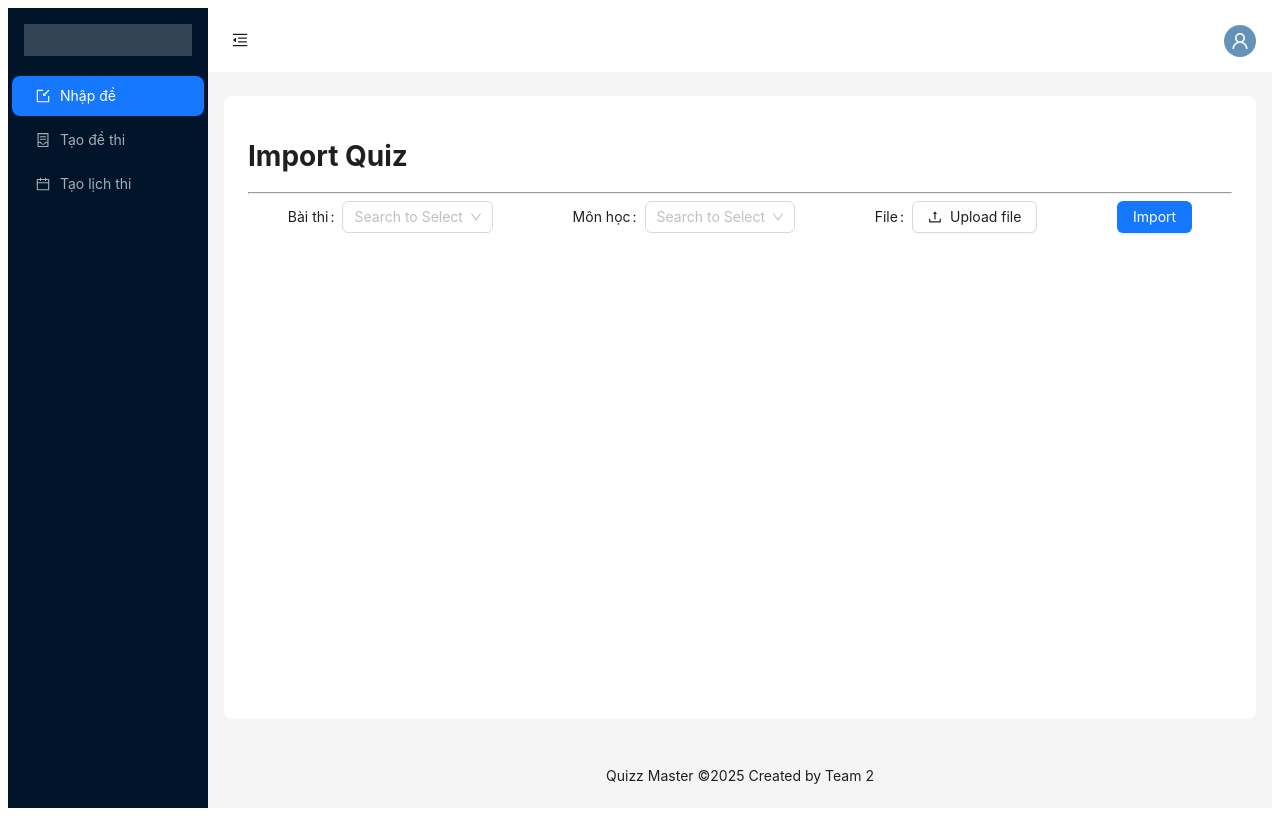
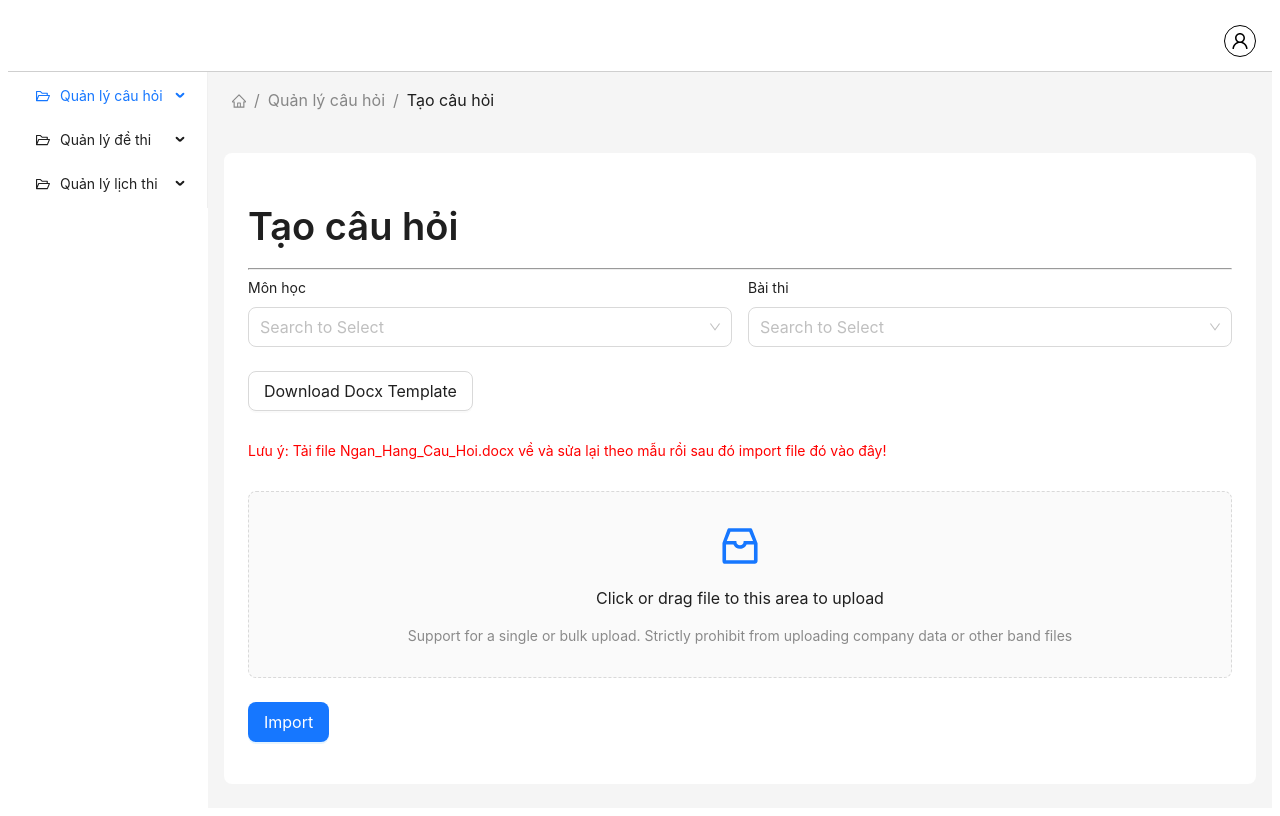
Before and after one commit to xrl111/PPR501, a React (Vite) app in the folder frontend/: page /main in a window 1280 px wide. Built offline with nearby package versions, Linux system fonts and the light colour scheme; no server answers; sample sign-in values are in the browser's storage; what antd-style would draw is missing.

Commit message:
update giao diện import câu hỏi

```diff
--- a/frontend/src/apis/index.ts
+++ b/frontend/src/apis/index.ts
@@ -1,5 +1,11 @@
 import axios from 'axios';
-import { LoginData, LoginResponse, User } from '../types/index';
+import {
+  ExamData,
+  ExamScheduleData,
+  LoginData,
+  LoginResponse,
+  User,
+} from '../types/index';
 
 const apiClient = axios.create({
   baseURL: 'http://127.0.0.1:8000/api/',
@@ -68,6 +74,7 @@ export const logout = (): string => {
   localStorage.removeItem('refreshToken');
   localStorage.removeItem('accessToken');
   localStorage.removeItem('username');
+  localStorage.removeItem('selectedMenuItem');
   return 'OK';
 };
 
@@ -101,7 +108,7 @@ export const getSubjects = async () => {
   }
 };
 
-export const importExam = async (formData: FormData) => {
+export const createQuestion = async (formData: FormData) => {
   try {
     const response = await apiClient.post('/import-docx/', formData, {
       headers: {
@@ -114,3 +121,23 @@ export const importExam = async (formData: FormData) => {
     throw error;
   }
 };
+
+export const createExam = async (data: ExamData) => {
+  try {
+    const response = await apiClient.post('/exams/', data);
+    return response.data;
+  } catch (error) {
+    console.error('Error creating exam:', error);
+    throw error;
+  }
+};
+
+export const createExamScheduleApi = async (data: ExamScheduleData) => {
+  try {
+    const response = await apiClient.post('/exam-schedules/', data);
+    return response.data;
+  } catch (error) {
+    console.error('Error creating exam schedule:', error);
+    throw error;
+  }
+};
--- /dev/null
+++ b/frontend/src/components/layouts/CreateExam.tsx
@@ -0,0 +1,74 @@
+import React from 'react';
+import { Wrapper } from '../atoms';
+import { Button, Form, Input, message, Select } from 'antd';
+import { filterSort } from '../../utils';
+import { useMutation, useQuery } from '@tanstack/react-query';
+import { createExam, getSubjects } from '../../apis';
+import { ExamData, SubjectOption } from '../../types';
+const formItemLayout = {
+  labelCol: {
+    xs: { span: 24 },
+    sm: { span: 6 },
+  },
+  wrapperCol: {
+    xs: { span: 24 },
+    sm: { span: 14 },
+  },
+};
+const CreateExam: React.FC = () => {
+  const { data: subjectData } = useQuery({
+    queryKey: ['subject'],
+    queryFn: getSubjects,
+    retry: false,
+  });
+  const subjectOptions =
+    subjectData?.map((subject: SubjectOption) => ({
+      value: subject.id,
+      label: subject.name,
+    })) ?? [];
+  const createQuestionData = useMutation({
+    mutationFn: createExam,
+    onSuccess: () => {
+      message.success('Imported successfully');
+    },
+    onError: (error: Error) => {
+      message.error(error.message);
+    },
+  });
+  const onFinish = (values: ExamData) => {
+    createQuestionData.mutate(values);
+  };
+  return (
+    <Wrapper>
+      <h1>Create Exam</h1>
+      <hr />
+      <Form {...formItemLayout} onFinish={onFinish}>
+        <Form.Item label="Exam Code" name="exam_code">
+          <Input />
+        </Form.Item>
+        <Form.Item label="Duration" name="duration">
+          <Input />
+        </Form.Item>
+        <Form.Item label="Num questions" name="num_questions">
+          <Input />
+        </Form.Item>
+        <Form.Item label="Subject" name="subject">
+          <Select
+            showSearch
+            placeholder="Search to Select"
+            optionFilterProp="label"
+            filterSort={filterSort}
+            options={subjectOptions}
+          />
+        </Form.Item>
+        <Form.Item wrapperCol={{ offset: 6, span: 16 }}>
+          <Button type="primary" htmlType="submit">
+            Submit
+          </Button>
+        </Form.Item>
+      </Form>
+    </Wrapper>
+  );
+};
+
+export { CreateExam };
--- /dev/null
+++ b/frontend/src/components/layouts/CreateExamSchedule.tsx
@@ -0,0 +1,77 @@
+import React from 'react';
+import { Wrapper } from '../atoms';
+import { Form, Select, Button, DatePicker, message } from 'antd';
+import { convertToISOString, filterSort } from '../../utils';
+import { getExams, createExamScheduleApi } from '../../apis';
+import { useMutation, useQuery } from '@tanstack/react-query';
+import { ExamOption } from '../../types';
+const formItemLayout = {
+  labelCol: {
+    xs: { span: 24 },
+    sm: { span: 6 },
+  },
+  wrapperCol: {
+    xs: { span: 24 },
+    sm: { span: 14 },
+  },
+};
+
+const CreateExamSchedule: React.FC = () => {
+  const { data: ExamData } = useQuery({
+    queryKey: ['subject'],
+    queryFn: getExams,
+    retry: false,
+  });
+  const ExamOptions =
+    ExamData?.map((exam: ExamOption) => ({
+      value: exam.id,
+      label: exam.exam_code,
+    })) ?? [];
+  const createExamSchedule = useMutation({
+    mutationFn: createExamScheduleApi,
+    onSuccess: () => {
+      message.success('Imported successfully');
+    },
+    onError: (error: Error) => {
+      message.error(error.message);
+    },
+  });
+  const onFinish = (values: any) => {
+    const exam = values?.exam;
+    const start_time = convertToISOString(values.start_time);
+    const end_time = convertToISOString(values.end_time);
+    console.log('Received values:', values, start_time, end_time, exam);
+
+    createExamSchedule.mutate({ exam, start_time, end_time });
+  };
+  return (
+    <Wrapper>
+      <h1>Create Exam Schedule</h1>
+      <hr />
+      <Form {...formItemLayout} onFinish={onFinish}>
+        <Form.Item label="Exam" name="exam">
+          <Select
+            showSearch
+            placeholder="Search to Select"
+            optionFilterProp="label"
+            filterSort={filterSort}
+            options={ExamOptions}
+          />
+        </Form.Item>
+        <Form.Item label="Start Time" name="start_time">
+          <DatePicker showTime />
+        </Form.Item>
+        <Form.Item label="End Time" name="end_time">
+          <DatePicker showTime />
+        </Form.Item>
+        <Form.Item wrapperCol={{ span: 14, offset: 6 }}>
+          <Button type="primary" htmlType="submit">
+            Submit
+          </Button>
+        </Form.Item>
+      </Form>
+    </Wrapper>
+  );
+};
+
+export { CreateExamSchedule };
--- a/frontend/src/components/layouts/ImportQuiz.tsx
+++ b/frontend/src/components/layouts/ImportQuiz.tsx
@@ -1,24 +1,24 @@
 import React from 'react';
-import { Form, Select, Button, Upload, Flex, message, UploadProps } from 'antd';
+import {
+  Form,
+  Select,
+  Button,
+  Upload,
+  message,
+  UploadProps,
+  Typography,
+  Col,
+  Row,
+} from 'antd';
 import { Wrapper } from '../atoms/Wrapper';
-import { UploadOutlined } from '@ant-design/icons';
+import { InboxOutlined } from '@ant-design/icons';
 import { useMutation, useQuery } from '@tanstack/react-query';
-import { getExams, getSubjects, importExam } from '../../apis';
+import { getExams, getSubjects, createQuestion } from '../../apis';
 import { filterSort } from '../../utils';
-import { FormValues } from '../../types';
+import { ExamOption, FormValues, SubjectOption } from '../../types';
 
 const { Item } = Form;
-
-interface Exam {
-  id: number;
-  exam_code: string;
-}
-
-interface Subject {
-  id: number;
-  name: string;
-}
-
+const { Dragger } = Upload;
 const ImportQuiz: React.FC = () => {
   const { data: examData } = useQuery({
     queryKey: ['exam'],
@@ -33,19 +33,19 @@ const ImportQuiz: React.FC = () => {
   });
 
   const examOptions =
-    examData?.map((exam: Exam) => ({
+    examData?.map((exam: ExamOption) => ({
       value: exam.id,
       label: exam.exam_code,
     })) ?? [];
 
   const subjectOptions =
-    subjectData?.map((subject: Subject) => ({
+    subjectData?.map((subject: SubjectOption) => ({
       value: subject.id,
       label: subject.name,
     })) ?? [];
 
-  const importExamData = useMutation({
-    mutationFn: importExam,
+  const createQuestionData = useMutation({
+    mutationFn: createQuestion,
     onSuccess: () => {
       message.success('Imported successfully');
     },
@@ -63,7 +63,7 @@ const ImportQuiz: React.FC = () => {
       formData.append('file', file);
       formData.append('exam_id', values.exam_id.toString());
       formData.append('subject_id', values.subject_id.toString());
-      importExamData.mutate(formData);
+      createQuestionData.mutate(formData);
     }
   };
 
@@ -87,14 +87,42 @@ const ImportQuiz: React.FC = () => {
     onChange: (info) => {
       console.log(info.fileList);
     },
+    customRequest: ({ onSuccess }) => {
+      setTimeout(() => {
+        if (onSuccess) {
+          onSuccess('ok');
+        }
+      }, 0);
+    },
   };
 
+  const downloadFile = () => {
+    const link = document.createElement('a');
+    link.href = 'src/assets/Ngan_Hang_Cau_Hoi.docx'; // Đường dẫn đến file cần tải
+    link.download = 'Ngan_Hang_Cau_Hoi.docx'; // Tên file khi tải về
+    document.body.appendChild(link);
+    link.click();
+    document.body.removeChild(link);
+  };
   return (
     <Wrapper>
-      <h1>Import Quiz</h1>
+      <Typography.Title level={1}>Tạo câu hỏi</Typography.Title>
       <hr />
-      <Form onFinish={onFinish}>
-        <Flex justify="space-around" wrap>
+      <Form onFinish={onFinish} layout="vertical">
+        <Row gutter={16}>
+          <Col span={12}>
+            <Item label="Môn học" name="subject_id">
+              <Select
+                showSearch
+                placeholder="Search to Select"
+                optionFilterProp="label"
+                filterSort={filterSort}
+                options={subjectOptions}
+                size="large"
+              />
+            </Item>
+          </Col>
+          <Col span={12}>
             <Item label="Bài thi" name="exam_id">
               <Select
                 showSearch
@@ -102,33 +130,57 @@ const ImportQuiz: React.FC = () => {
                 optionFilterProp="label"
                 filterSort={filterSort}
                 options={examOptions}
+                size="large"
               />
             </Item>
-          <Item label="Môn học" name="subject_id">
-            <Select
-              showSearch
-              placeholder="Search to Select"
-              optionFilterProp="label"
-              filterSort={filterSort}
-              options={subjectOptions}
-            />
+          </Col>
+        </Row>
+        <Row gutter={16}>
+          <Col span={24}>
+            <Item>
+              <Button type="default" size="large" onClick={downloadFile}>
+                Download Docx Template
+              </Button>
             </Item>
+          </Col>
+          <Col span={24}>
+            <Item>
+              <Typography.Text style={{ color: 'red' }}>
+                Lưu ý: Tải file Ngan_Hang_Cau_Hoi.docx về và sửa lại theo mẫu
+                rồi sau đó import file đó vào đây!
+              </Typography.Text>
+            </Item>
+          </Col>
+          <Col span={24}>
             <Item
-            label="File"
               name="file"
               valuePropName="fileList"
               getValueFromEvent={normFile}
             >
-            <Upload name="file" {...props} listType="text">
-              <Button icon={<UploadOutlined />}>Upload file</Button>
-            </Upload>
+              <Dragger {...props} name="file" listType="text">
+                <p className="ant-upload-drag-icon">
+                  <InboxOutlined />
+                </p>
+                <p className="ant-upload-text">
+                  Click or drag file to this area to upload
+                </p>
+                <p className="ant-upload-hint">
+                  Support for a single or bulk upload. Strictly prohibit from
+                  uploading company data or other band files
+                </p>
+              </Dragger>
             </Item>
+          </Col>
+        </Row>
+        <Row gutter={16}>
+          <Col span={24}>
             <Item>
-            <Button type="primary" htmlType="submit">
+              <Button type="primary" htmlType="submit" size="large">
                 Import
               </Button>
             </Item>
-        </Flex>
+          </Col>
+        </Row>
       </Form>
     </Wrapper>
   );
--- a/frontend/src/components/layouts/index.ts
+++ b/frontend/src/components/layouts/index.ts
@@ -1 +1,2 @@
 export * from './ImportQuiz';
+export * from './CreateExam';
--- a/frontend/src/pages/MainPage.tsx
+++ b/frontend/src/pages/MainPage.tsx
@@ -2,45 +2,67 @@ import React, { useEffect, useState } from 'react';
 import {
   CalendarOutlined,
   ContainerOutlined,
+  FolderOpenOutlined,
+  HomeOutlined,
   ImportOutlined,
   LogoutOutlined,
-  MenuFoldOutlined,
-  MenuUnfoldOutlined,
-  SettingOutlined,
   UserOutlined,
 } from '@ant-design/icons';
 import {
   Avatar,
-  Button,
   Layout,
   Menu,
   theme,
   Dropdown,
   MenuProps,
   Space,
+  Breadcrumb,
 } from 'antd';
 import { useNavigate } from 'react-router-dom';
-import { ImportQuiz } from '../components/layouts/index';
+import { ImportQuiz, CreateExam } from '../components/layouts/index';
 import { getMe, logout } from '../apis';
 import { useQuery } from '@tanstack/react-query';
+import { CreateExamSchedule } from '../components/layouts/CreateExamSchedule';
+import { findBreadcrumbLabels } from '../utils';
 
-const { Header, Sider, Content, Footer } = Layout;
+const { Header, Sider, Content } = Layout;
 
-const siderItems = [
+const siderItems: MenuProps['items'] = [
+  {
+    key: 'sub1',
+    icon: <FolderOpenOutlined />,
+    label: 'Quản lý câu hỏi',
+    children: [
       {
         key: '1',
         icon: <ImportOutlined />,
-    label: 'Nhập đề',
+        label: 'Tạo câu hỏi',
       },
+    ],
+  },
+  {
+    key: 'sub2',
+    icon: <FolderOpenOutlined />,
+    label: 'Quản lý đề thi',
+    children: [
       {
         key: '2',
         icon: <ContainerOutlined />,
         label: 'Tạo đề thi',
       },
+    ],
+  },
+  {
+    key: 'sub3',
+    icon: <FolderOpenOutlined />,
+    label: 'Quản lý lịch thi',
+    children: [
       {
         key: '3',
         icon: <CalendarOutlined />,
         label: 'Tạo lịch thi',
+      },
+    ],
   },
 ];
 
@@ -62,23 +84,9 @@ const MainPage: React.FC = () => {
     retry: false,
   });
 
-  const [collapsed, setCollapsed] = useState(false);
-  const [selectedMenuItem, setSelectedMenuItem] = useState('1');
-  const {
-    token: { colorBgContainer, borderRadiusLG },
-  } = theme.useToken();
-
-  const toggleCollapsed = () => {
-    setCollapsed(!collapsed);
-  };
-
-  const handleMenuClick = (e: { key: string }) => {
-    setSelectedMenuItem(e.key);
-  };
-
   const items: MenuProps['items'] = [
     {
-      key: '1',
+      key: '0',
       label: data?.username || 'Unknown',
       disabled: true,
     },
@@ -86,25 +94,36 @@ const MainPage: React.FC = () => {
       type: 'divider',
     },
     {
-      key: '2',
-      label: 'Settings',
-      icon: <SettingOutlined />,
-    },
-    {
-      key: '3',
+      key: '1',
       label: 'Logout',
       icon: <LogoutOutlined />,
     },
   ];
+
+  const [selectedMenuItem, setSelectedMenuItem] = useState<string>(() => {
+    return localStorage.getItem('selectedMenuItem') || '1';
+  });
+
+  useEffect(() => {
+    localStorage.setItem('selectedMenuItem', selectedMenuItem);
+  }, [selectedMenuItem]);
+
+  const {
+    token: { colorBgContainer, borderRadiusLG },
+  } = theme.useToken();
+
+  const handleMenuClick = (e: { key: string }) => {
+    setSelectedMenuItem(e.key);
+  };
 
   const renderContent = () => {
     switch (selectedMenuItem) {
       case '1':
         return <ImportQuiz />;
       case '2':
-        return <div>Content for nav 2</div>;
+        return <CreateExam />;
       case '3':
-        return <div>Content for nav 3</div>;
+        return <CreateExamSchedule />;
       default:
         return <div>Default Content</div>;
     }
@@ -112,10 +131,7 @@ const MainPage: React.FC = () => {
 
   const handleDropdownClick = ({ key }: { key: string }) => {
     switch (key) {
-      case '2':
-        console.log('Settings');
-        break;
-      case '3':
+      case '1':
         handleLogout();
         break;
       default:
@@ -136,51 +152,36 @@ const MainPage: React.FC = () => {
 
   const layoutCSS: React.CSSProperties = {
     height: '100vh',
+    background: '#fff',
+    color: '#000',
   };
-  const logoCSS: React.CSSProperties = {
-    height: '32px',
-    background: 'rgba(255, 255, 255, 0.2)',
-    margin: '16px',
-  };
-  const footerCSS: React.CSSProperties = {
-    textAlign: 'center',
-  };
+
   const headerCSS: React.CSSProperties = {
     padding: 0,
-    background: colorBgContainer,
+    background: '#fff',
     display: 'flex',
-    justifyContent: 'space-between',
+    justifyContent: 'right',
     alignItems: 'center',
-  };
-  const avatarCSS: React.CSSProperties = {
-    backgroundColor: 'rgb(101, 147, 184)',
-    marginRight: '16px',
+    borderBottom: '1px solid #cfcfcf',
   };
 
+  const avatarCSS: React.CSSProperties = {
+    backgroundColor: 'white',
+    color: 'black',
+    marginRight: '16px',
+    border: '1px solid black',
+  };
+
+  const generateBreadcrumbItems = () => {
+    const labels = findBreadcrumbLabels(selectedMenuItem, siderItems);
+    return [
+      { title: <HomeOutlined /> },
+      ...labels.map((label) => ({ title: label })),
+    ];
+  };
   return (
     <Layout style={layoutCSS}>
-      <Sider trigger={null} collapsible collapsed={collapsed}>
-        <div style={logoCSS} />
-        <Menu
-          theme="dark"
-          mode="inline"
-          defaultSelectedKeys={['1']}
-          items={siderItems}
-          onClick={handleMenuClick}
-        />
-      </Sider>
-      <Layout>
       <Header style={headerCSS}>
-          <Button
-            type="text"
-            icon={collapsed ? <MenuUnfoldOutlined /> : <MenuFoldOutlined />}
-            onClick={toggleCollapsed}
-            style={{
-              fontSize: '16px',
-              width: 64,
-              height: 64,
-            }}
-          />
         <Dropdown menu={{ items, onClick: handleDropdownClick }}>
           <a onClick={(e) => e.preventDefault()}>
             <Space>
@@ -189,6 +190,23 @@ const MainPage: React.FC = () => {
           </a>
         </Dropdown>
       </Header>
+
+      <Layout>
+        <Sider theme="light">
+          <Menu
+            theme="light"
+            mode="inline"
+            selectedKeys={[selectedMenuItem]}
+            items={siderItems}
+            onClick={handleMenuClick}
+          />
+        </Sider>
+        <Layout>
+          <Breadcrumb
+            style={{ margin: '16px 0', padding: '0 24px', fontSize: 16 }}
+            items={generateBreadcrumbItems()}
+          />
+
           <Content
             style={{
               margin: '24px 16px',
@@ -200,9 +218,7 @@ const MainPage: React.FC = () => {
           >
             {renderContent()}
           </Content>
-        <Footer style={footerCSS}>
-          Quizz Master ©{new Date().getFullYear()} Created by Team 2
-        </Footer>
+        </Layout>
       </Layout>
     </Layout>
   );
--- a/frontend/src/utils/index.ts
+++ b/frontend/src/utils/index.ts
@@ -1,7 +1,41 @@
+import { MenuProps } from 'antd';
 import { Option } from '../types';
+import dayjs from 'dayjs';
+
+export const convertToISOString = (dateObject: any): string => {
+  if (dateObject && dateObject.$d) {
+    return dayjs(dateObject.$d).toISOString();
+  }
+  return '';
+};
 
 export const filterSort = (optionA: Option, optionB: Option) => {
   return (optionA?.label ?? '')
     .toLowerCase()
     .localeCompare((optionB?.label ?? '').toLowerCase());
 };
+
+export const findBreadcrumbLabels = (
+  key: string,
+  items: MenuProps['items'] | undefined
+): string[] => {
+  if (!items) return [];
+
+  for (const item of items) {
+    if (!item) continue;
+
+    if ('key' in item && item.key === key) {
+      if ('label' in item) {
+        return [item.label as string];
+      }
+    }
+
+    if ('children' in item && item.children) {
+      const childLabels = findBreadcrumbLabels(key, item.children);
+      if (childLabels.length > 0) {
+        return [item.label as string, ...childLabels];
+      }
+    }
+  }
+  return [];
+};
```
Also changed, not shown: frontend/src/types/index.ts (+23 -0 lines), frontend/src/assets/quizzLogo.jpg (added), 1 other file (tests, documents, lock files or other folders). Lines whose indentation alone changed are shown as unchanged.
